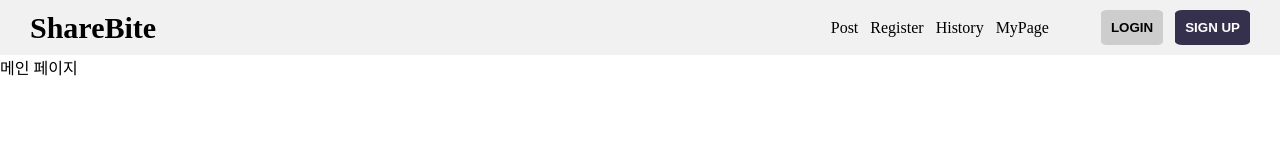
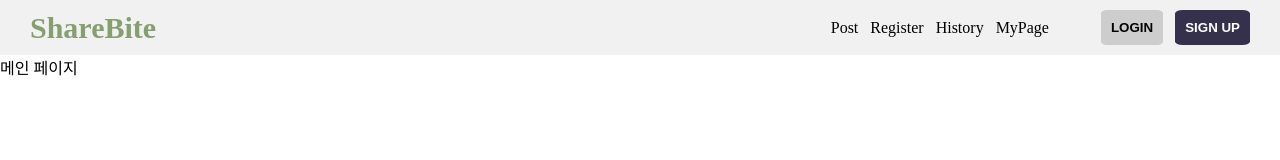
Before and after one commit to gdsc-shareBite/front, a React (Create React App) app: page / in a window 1280 px wide. Shown: the top 160 px of the page. Built offline with nearby package versions, Linux system fonts and the light colour scheme; the HTML template or start-up script is replaced by a standard one; a web font is replaced by a local one.

Commit message:
main color Theme 추가

```diff
--- a/src/App.jsx
+++ b/src/App.jsx
@@ -1,15 +1,20 @@
 import React from "react";
 import { RouterProvider, createBrowserRouter } from "react-router-dom";
 import Root from "./Root";
+import { ThemeProvider, createGlobalStyle } from "styled-components";
+import mainTheme from "./theme";
+
+/*  pages  */
 import Main from "./pages/Main";
 import UsageHistory from "./pages/UsageHistory";
 import UserUsageHistory from "./pages/UserUsageHistory";
-import NotFound from "./components/NotFound";
 import MyPage from "./pages/Mypage";
 import PostList from "./pages/PostList";
 import PostDetail from "./pages/PostDetail";
-import { createGlobalStyle } from "styled-components";
 import Register from "./pages/Register";
+
+/*  componenets  */
+import NotFound from "./components/NotFound";
 
 const GlobalStyle = createGlobalStyle`
   /* Reset some basic elements */
@@ -44,6 +49,12 @@ const GlobalStyle = createGlobalStyle`
     color : black;
     cursor: pointer;
   }
+  @font-face {
+    font-family: 'EF_jejudoldam';
+    src: url('https://cdn.jsdelivr.net/gh/projectnoonnu/noonfonts_2210-EF@1.0/EF_jejudoldam.woff2') format('woff2');
+    font-weight: normal;
+    font-style: normal;
+}
 `;
 
 const router = createBrowserRouter([
@@ -88,6 +99,7 @@ export default function App() {
   return (
     <>
       <GlobalStyle />
+      <ThemeProvider theme={mainTheme} />
       <RouterProvider router={router} />
     </>
   );
--- a/src/components/Header.jsx
+++ b/src/components/Header.jsx
@@ -1,11 +1,15 @@
+import { color } from "framer-motion";
 import React from "react";
 import { Link } from "react-router-dom";
 import styled from "styled-components";
+import mainTheme from "../theme";
+
+
 
 export default function Header() {
   return (
     <HeaderBar>
-      <Link to="/">
+      <Link to="/" style={{color:mainTheme.green}}>
         <Title>ShareBite</Title>
       </Link>
       <Nav>
@@ -49,6 +53,8 @@ const Button = styled.button`
 `;
 
 const Title = styled.h1`
+  font-family: 'EF_jejudoldam';
+  color: "#859F71";
   font-weight: bold;
   font-size: 30px;
 `;
--- /dev/null
+++ b/src/theme.js
@@ -0,0 +1,7 @@
+const mainTheme= {
+  green: "#859F71",
+  LightGreen: "#BCCBA4",
+  darkGreen: "#596E5A",
+}
+
+export default mainTheme;
```
